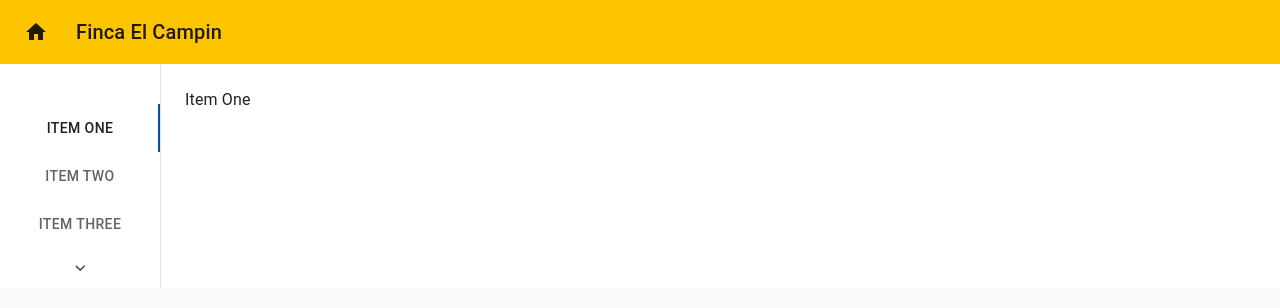
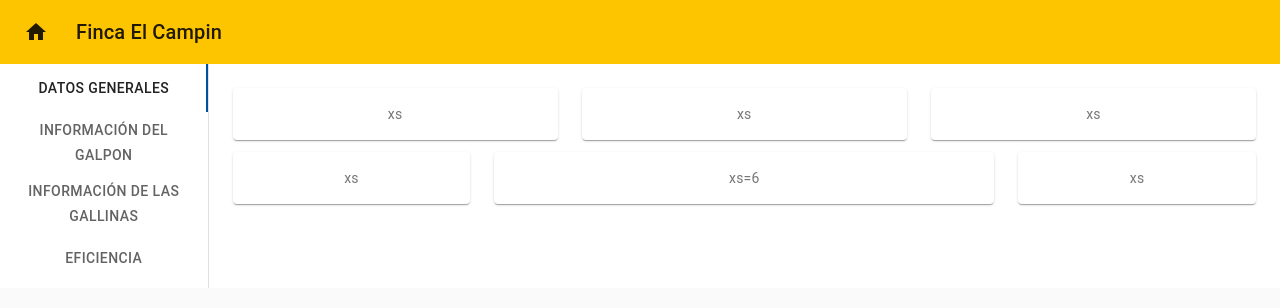
Before and after one commit to LeonidasGangsta/elcampin, a React (Create React App) app in the folder client/: page /galpon/1 in a window 1280 px wide. Shown: the top 308 px of the page. Built offline with nearby package versions, Linux system fonts and the light colour scheme; no server answers.

Commit message:
Added the barn details components

```diff
--- /dev/null
+++ b/client/src/components/BarnsDetails/BarnGeneralDetails.tsx
@@ -0,0 +1,60 @@
+import React from 'react';
+import { makeStyles, createStyles, Theme } from '@material-ui/core/styles';
+import Paper from '@material-ui/core/Paper';
+import Grid from '@material-ui/core/Grid';
+
+const useStyles = makeStyles((theme: Theme) => createStyles({
+  root: {
+    flexGrow: 1,
+  },
+  paper: {
+    padding: theme.spacing(2),
+    textAlign: 'center',
+    color: theme.palette.text.secondary,
+  },
+}));
+
+const AutoGrid = (): JSX.Element => {
+  const classes = useStyles();
+
+  return (
+    <div className={classes.root}>
+      <Grid container spacing={3}>
+        <Grid item xs>
+          <Paper className={classes.paper}>
+            xs
+          </Paper>
+        </Grid>
+        <Grid item xs>
+          <Paper className={classes.paper}>
+            xs
+          </Paper>
+        </Grid>
+        <Grid item xs>
+          <Paper className={classes.paper}>
+            xs
+          </Paper>
+        </Grid>
+      </Grid>
+      <Grid container spacing={3}>
+        <Grid item xs>
+          <Paper className={classes.paper}>
+            xs
+          </Paper>
+        </Grid>
+        <Grid item xs={6}>
+          <Paper className={classes.paper}>
+            xs=6
+          </Paper>
+        </Grid>
+        <Grid item xs>
+          <Paper className={classes.paper}>
+            xs
+          </Paper>
+        </Grid>
+      </Grid>
+    </div>
+  );
+};
+
+export default AutoGrid;
--- a/client/src/pages/BarnDetail.tsx
+++ b/client/src/pages/BarnDetail.tsx
@@ -1,9 +1,9 @@
 import React from 'react';
 import { makeStyles, Theme } from '@material-ui/core/styles';
 import Tabs from '@material-ui/core/Tabs';
-import Tab from '@material-ui/core/Tab';
-import Typography from '@material-ui/core/Typography';
+import MuiTab from '@material-ui/core/Tab';
 import Box from '@material-ui/core/Box';
+import BarnGeneralDetails from 'src/components/BarnsDetails/BarnGeneralDetails';
 
 interface TabPanelProps {
   children?: React.ReactNode;
@@ -11,8 +11,23 @@ interface TabPanelProps {
   value: any;
 }
 
-function TabPanel(props: TabPanelProps) {
-  const { children, value, index, ...other } = props;
+const useStyles = makeStyles((theme: Theme) => ({
+  root: {
+    flexGrow: 1,
+    backgroundColor: theme.palette.background.paper,
+    display: 'flex',
+    minHeight: 224,
+  },
+  tabs: {
+    borderRight: `1px solid ${theme.palette.divider}`,
+  },
+  tabContent: {
+    width: '100%',
+  },
+}));
+
+const TabPanel = ({ children, value, index }: TabPanelProps): JSX.Element => {
+  const classes = useStyles();
 
   return (
     <div
@@ -20,41 +35,47 @@ function TabPanel(props: TabPanelProps) {
       hidden={value !== index}
       id={`vertical-tabpanel-${index}`}
       aria-labelledby={`vertical-tab-${index}`}
-      {...other}
+      className={classes.tabContent}
     >
       {value === index && (
-        <Box p={3}>
-          <Typography>{children}</Typography>
-        </Box>
+      <Box p={3}>
+        {children}
+      </Box>
       )}
     </div>
   );
-}
+};
 
-function a11yProps(index: any) {
-  return {
-    id: `vertical-tab-${index}`,
-    'aria-controls': `vertical-tabpanel-${index}`,
-  };
-}
+type BarnTabType = { label: string, id: number };
 
-const useStyles = makeStyles((theme: Theme) => ({
-  root: {
-    flexGrow: 1,
-    backgroundColor: theme.palette.background.paper,
-    display: 'flex',
-    height: 224,
+const BARN_TABS: (BarnTabType & { Component: React.FC })[] = [
+  {
+    id: 0,
+    label: 'Datos generales',
+    Component: BarnGeneralDetails,
   },
-  tabs: {
-    borderRight: `1px solid ${theme.palette.divider}`,
+  {
+    id: 1,
+    label: 'Información del galpon',
+    Component: () => <span>Item Two</span>,
   },
-}));
+  {
+    id: 2,
+    label: 'Información de las gallinas',
+    Component: () => <span>Item Three</span>,
+  },
+  {
+    id: 3,
+    label: 'Eficiencia',
+    Component: () => <span>Item Four</span>,
+  },
+];
 
 const BarnDetail = (): JSX.Element => {
   const classes = useStyles();
   const [value, setValue] = React.useState(0);
 
-  const handleChange = (event: React.ChangeEvent<{}>, newValue: number) => {
+  const handleChange = (_event: React.ChangeEvent<{}>, newValue: number) => {
     setValue(newValue);
   };
 
@@ -65,38 +86,18 @@ const BarnDetail = (): JSX.Element => {
         variant="scrollable"
         value={value}
         onChange={handleChange}
-        aria-label="Vertical tabs example"
+        aria-label="Barn details tabs"
         className={classes.tabs}
       >
-        <Tab label="Item One" id="vertical-tab-1" aria-controls="vertical-tabpanel-1" />
-        <Tab label="Item Two" {...a11yProps(1)} />
-        <Tab label="Item Three" {...a11yProps(2)} />
-        <Tab label="Item Four" {...a11yProps(3)} />
-        <Tab label="Item Five" {...a11yProps(4)} />
-        <Tab label="Item Six" {...a11yProps(5)} />
-        <Tab label="Item Seven" {...a11yProps(6)} />
+        {BARN_TABS.map((tab) => (
+          <MuiTab key={`tab__${tab.id}`} label={tab.label} id={`vertical-tab-${tab.id}`} aria-controls={`vertical-tabpanel-${tab.id}`} />
+        ))}
       </Tabs>
-      <TabPanel value={value} index={0}>
-        Item One
-      </TabPanel>
-      <TabPanel value={value} index={1}>
-        Item Two
-      </TabPanel>
-      <TabPanel value={value} index={2}>
-        Item Three
-      </TabPanel>
-      <TabPanel value={value} index={3}>
-        Item Four
-      </TabPanel>
-      <TabPanel value={value} index={4}>
-        Item Five
-      </TabPanel>
-      <TabPanel value={value} index={5}>
-        Item Six
-      </TabPanel>
-      <TabPanel value={value} index={6}>
-        Item Seven
-      </TabPanel>
+      {BARN_TABS.map(({ id, Component: TabComponent }) => (
+        <TabPanel key={`tab-component__${id}`} value={value} index={id}>
+          <TabComponent />
+        </TabPanel>
+      ))}
     </div>
   );
 };
--- a/package.json
+++ b/package.json
@@ -6,6 +6,7 @@
   "scripts": {
     "test": "echo \"Error: no test specified\" && exit 1",
     "start": "node server/build/app/index.js",
+    "start:fe": "cd client && npm start",
     "heroku-prebuild": "cd client && npm install && npm run build",
     "heroku-postbuild": "cd server && npm install && npm run build"
   },
```
